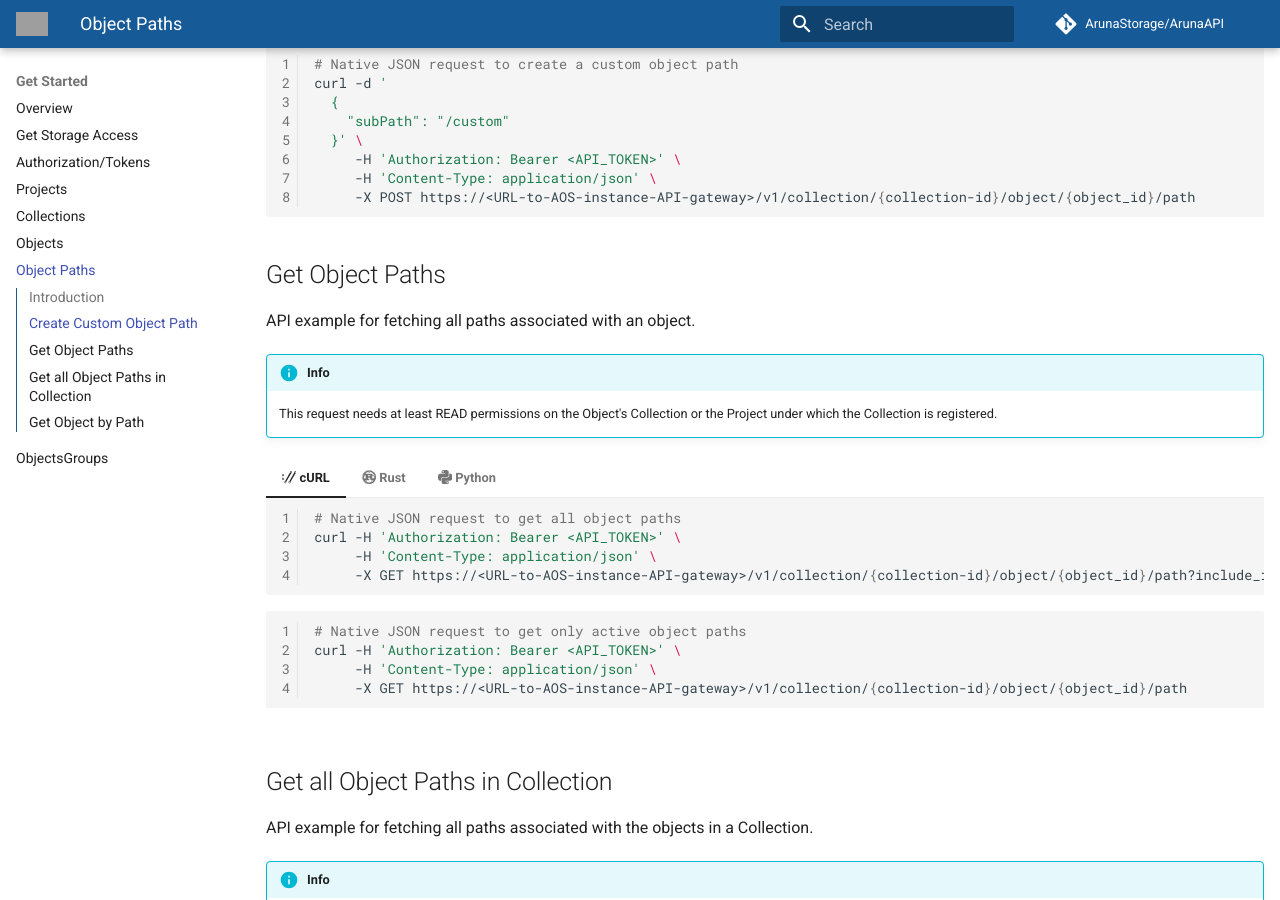
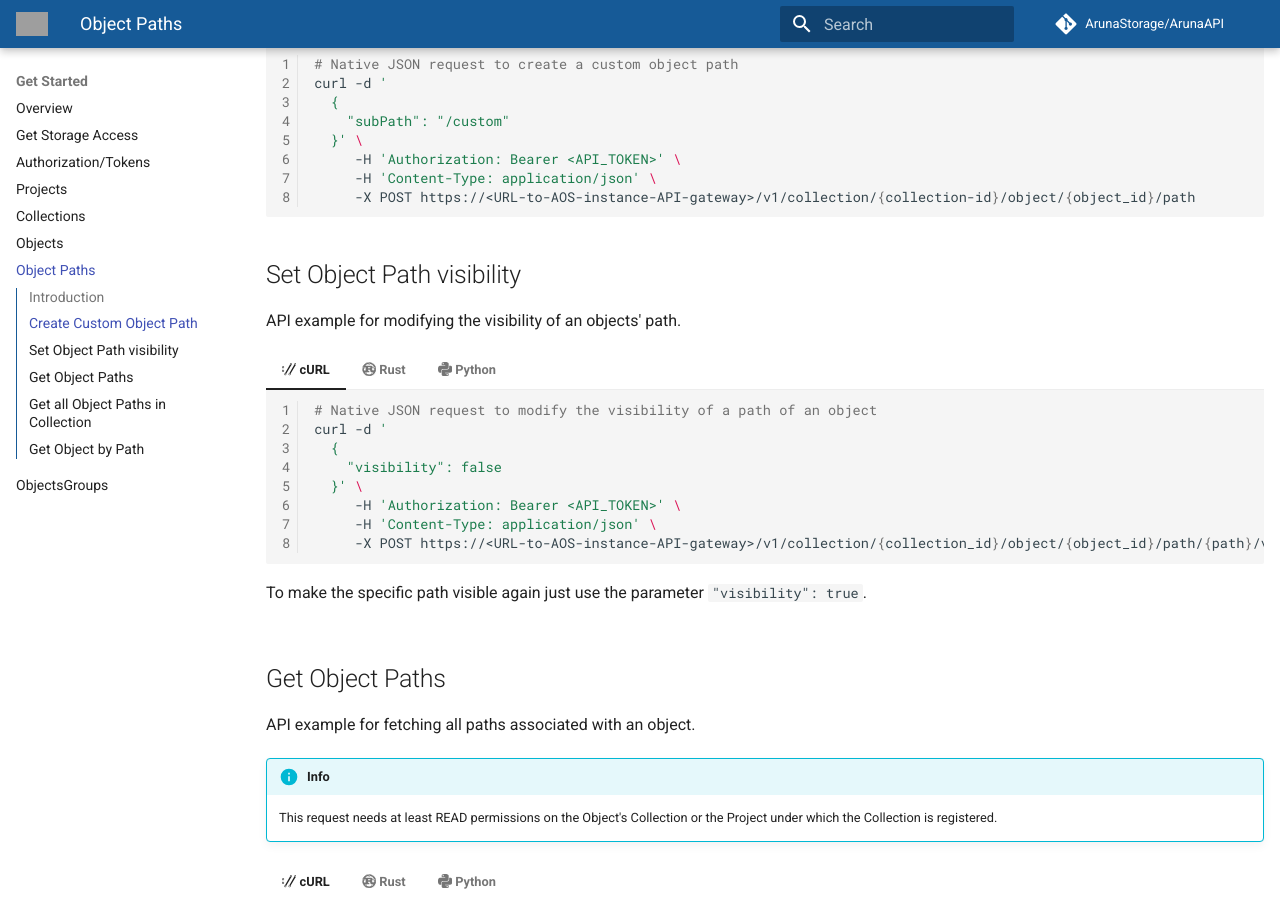
Before and after one commit to ArunaStorage/documentation, an MkDocs documentation site: the page built from docs/get_started/basic_usage/06_How-To-Object-Paths.md, in a window 1280 px wide and 900 px high, scrolled down 1123 px. Built offline with MkDocs 1.6.1 and Material for MkDocs 9.7.7, drawn with Linux system fonts in a browser that asks for light colours; comment, search, counter and statistics services are not loaded; the version menu is left out; grey boxes are pictures that could not be loaded.

Commit message:
docs: Adjust documentation to ArunaAPI 1.0.0-rc.3

````diff
--- a/docs/get_started/basic_usage/06_How-To-Object-Paths.md
+++ b/docs/get_started/basic_usage/06_How-To-Object-Paths.md
@@ -79,7 +79,7 @@ API example for creating an additional path associated with an object.
     request = CreateObjectPathRequest(
         object_id="<object-id>",
         collection_id="<collection-id>",
-        subPath="/custom"
+        sub_path="/custom"
     )
 
     # Send the request to the AOS instance gRPC gateway
@@ -88,6 +88,67 @@ API example for creating an additional path associated with an object.
     # Do something with the response
     print(f'{response}')
     ```
+
+
+## Set Object Path visibility
+
+API example for modifying the visibility of an objects' path.
+
+=== ":simple-curl: cURL"
+
+    ```bash linenums="1"
+    # Native JSON request to modify the visibility of a path of an object
+    curl -d '
+      {
+        "visibility": false
+      }' \
+         -H 'Authorization: Bearer <API_TOKEN>' \
+         -H 'Content-Type: application/json' \
+         -X POST https://<URL-to-AOS-instance-API-gateway>/v1/collection/{collection_id}/object/{object_id}/path/{path}/visibility
+    ```
+
+    To make the specific path visible again just use the parameter `"visibility": true`.
+
+=== ":simple-rust: Rust"
+
+    ```rust linenums="1"
+    // Create tonic/ArunaAPI request to modify the visibility of a path of an object
+    let set_request = SetObjectPathVisibilityRequest {
+        collection_id: "<collection-id>".to_string(),
+        path: "<object-path>".to_string(),
+        visibility: false,
+    };
+
+    // Send the request to the AOS instance gRPC gateway
+    let response = object_client.set_object_path_visibility(set_request)
+                                .await
+                                .unwrap()
+                                .into_inner();
+
+    // Do something with the response
+    println!("{:#?}", response);
+    ```
+
+    To make the specific path visible again just use the parameter `visibility: true`.
+
+=== ":simple-python: Python"
+
+    ```python linenums="1"
+    # Create tonic/ArunaAPI request to modify the visibility of a path of an object
+    request = SetObjectPathVisibilityRequest(
+        collection_id="<collection-id>",
+        path="/<object-path>",
+        visibility=True
+    )
+
+    # Send the request to the AOS instance gRPC gateway
+    response = client.object_client.SetObjectPathVisibility(request=request)
+
+    # Do something with the response
+    print(f'{response}')
+    ```
+
+    To make the specific path visible again just use the parameter `visibility=True`.
 
 
 ## Get Object Paths
````
Also changed, not shown: docs/get_started/basic_usage/07_How-To-ObjectGroups.md (+15 -1 lines).
